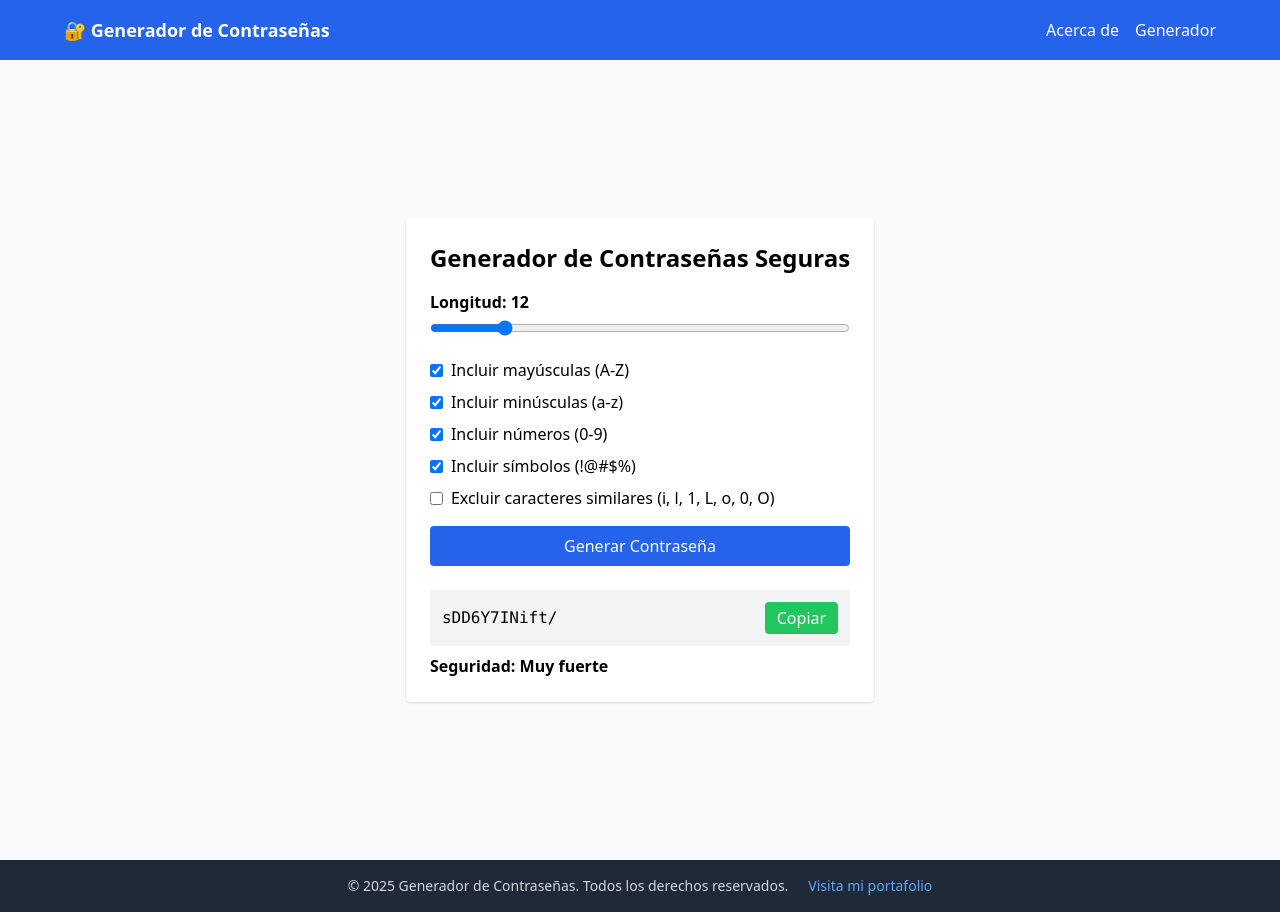
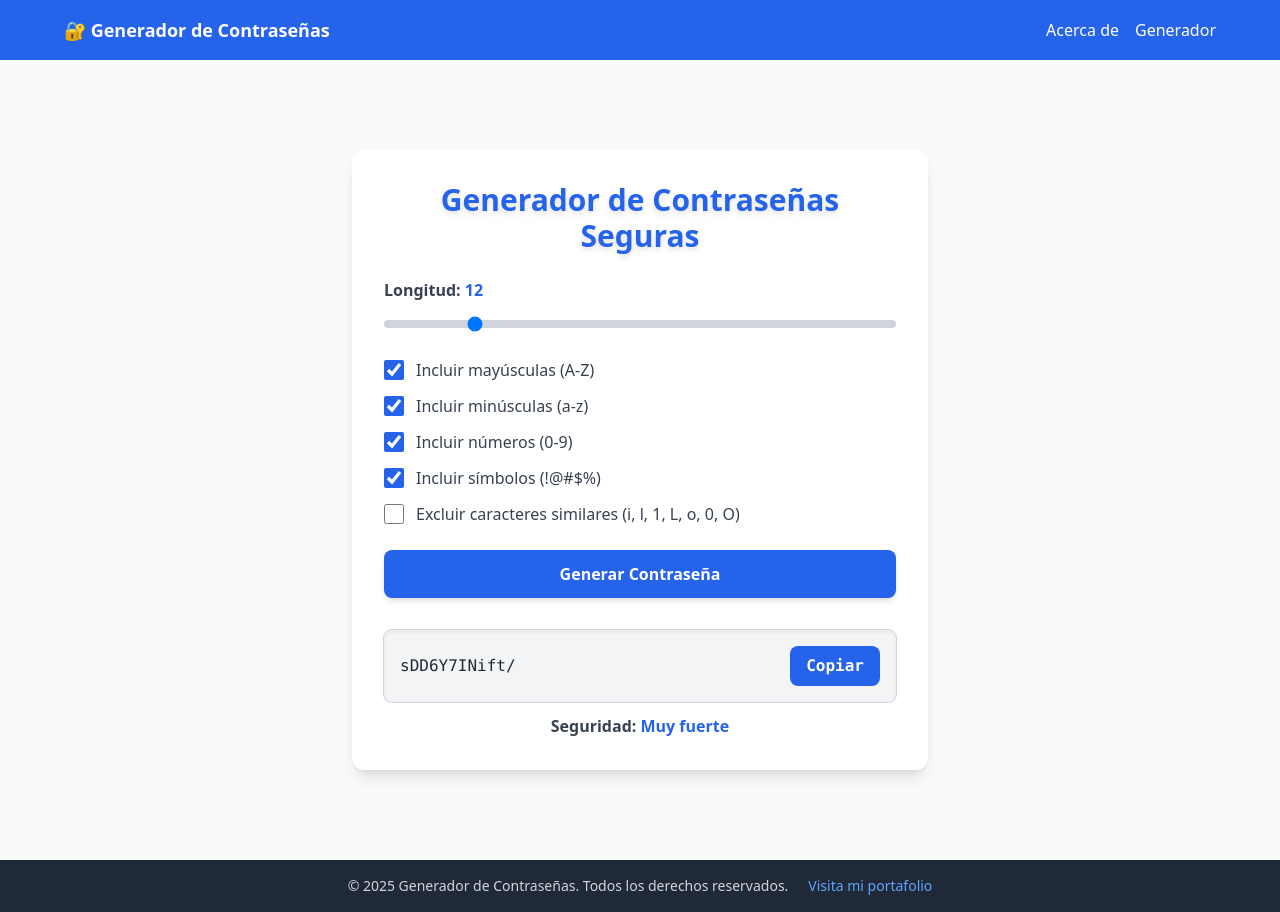
Before and after one commit to Nico09Barberis/password-generator, a React (Vite) app in the folder passw-generator/: page /generator in a window 1280 px wide. Both pictures are taken after a click on the button "Generar Contraseña". Built offline with nearby package versions, Linux system fonts and the light colour scheme.

Commit message:
ajustes visuales en el componente del generador, faltan aun

```diff
--- a/passw-generator/src/components/Generator.jsx
+++ b/passw-generator/src/components/Generator.jsx
@@ -77,94 +77,112 @@ export default function PasswordGenerator() {
   };
 
   return (
-    <div className="max-w-xl mx-auto p-6 bg-white rounded shadow">
-      <h1 className="text-2xl font-bold mb-4">Generador de Contraseñas Seguras</h1>
+    <div
+      className="max-w-xl mx-auto p-8 bg-white rounded-xl shadow-lg
+                  transform transition-transform duration-300 hover:scale-[1.02]"
+    >
+      <h1
+        className="text-3xl font-extrabold mb-6 text-center text-blue-600
+                  drop-shadow-md"
+      >
+        Generador de Contraseñas Seguras
+      </h1>
 
-      <div className="mb-4">
-        <label className="block mb-1 font-semibold">Longitud: {length}</label>
+      <div className="mb-6">
+        <label className="block mb-2 font-semibold text-gray-700">
+          Longitud: <span className="text-blue-600">{length}</span>
+        </label>
         <input
           type="range"
           min="8"
           max="32"
           value={length}
           onChange={(e) => setLength(+e.target.value)}
-          className="w-full"
+          className="w-full h-2 rounded-lg appearance-none bg-gray-300
+                  cursor-pointer transition-colors hover:bg-blue-300"
         />
       </div>
 
-      <div className="space-y-2 mb-4">
-        <label className="flex items-center">
-          <input
-            type="checkbox"
-            checked={includeUpper}
-            onChange={() => setIncludeUpper(!includeUpper)}
-            className="mr-2"
-          />
-          Incluir mayúsculas (A-Z)
-        </label>
-
-        <label className="flex items-center">
-          <input
-            type="checkbox"
-            checked={includeLower}
-            onChange={() => setIncludeLower(!includeLower)}
-            className="mr-2"
-          />
-          Incluir minúsculas (a-z)
-        </label>
-
-        <label className="flex items-center">
-          <input
-            type="checkbox"
-            checked={includeNumbers}
-            onChange={() => setIncludeNumbers(!includeNumbers)}
-            className="mr-2"
-          />
-          Incluir números (0-9)
-        </label>
-
-        <label className="flex items-center">
-          <input
-            type="checkbox"
-            checked={includeSymbols}
-            onChange={() => setIncludeSymbols(!includeSymbols)}
-            className="mr-2"
-          />
-          Incluir símbolos (!@#$%)
-        </label>
-
-        <label className="flex items-center">
-          <input
-            type="checkbox"
-            checked={excludeSimilar}
-            onChange={() => setExcludeSimilar(!excludeSimilar)}
-            className="mr-2"
-          />
-          Excluir caracteres similares (i, l, 1, L, o, 0, O)
-        </label>
+      <div className="space-y-3 mb-6">
+        {[
+          {
+            label: "Incluir mayúsculas (A-Z)",
+            checked: includeUpper,
+            onChange: () => setIncludeUpper(!includeUpper),
+          },
+          {
+            label: "Incluir minúsculas (a-z)",
+            checked: includeLower,
+            onChange: () => setIncludeLower(!includeLower),
+          },
+          {
+            label: "Incluir números (0-9)",
+            checked: includeNumbers,
+            onChange: () => setIncludeNumbers(!includeNumbers),
+          },
+          {
+            label: "Incluir símbolos (!@#$%)",
+            checked: includeSymbols,
+            onChange: () => setIncludeSymbols(!includeSymbols),
+          },
+          {
+            label: "Excluir caracteres similares (i, l, 1, L, o, 0, O)",
+            checked: excludeSimilar,
+            onChange: () => setExcludeSimilar(!excludeSimilar),
+          },
+        ].map(({ label, checked, onChange }) => (
+          <label
+            key={label}
+            className="flex items-center cursor-pointer select-none
+                    text-gray-700 hover:text-blue-600 transition-colors"
+          >
+            <input
+              type="checkbox"
+              checked={checked}
+              onChange={onChange}
+              className="mr-3 w-5 h-5 accent-blue-600 transition-transform
+                      hover:scale-125"
+            />
+            {label}
+          </label>
+        ))}
       </div>
 
       <button
         onClick={generatePassword}
-        className="w-full bg-blue-600 text-white py-2 rounded hover:bg-blue-700 transition"
+        className="w-full bg-blue-600 text-white py-3 rounded-lg font-semibold
+                shadow-md hover:bg-blue-700 active:scale-95 transition-transform"
+        type="button"
       >
         Generar Contraseña
       </button>
 
       {password && (
-        <div className="mt-6">
-          <div className="flex items-center justify-between bg-gray-100 p-3 rounded select-all">
-            <span className="font-mono break-all">{password}</span>
+        <div className="mt-8">
+          <div
+            className="flex items-center justify-between bg-gray-100 p-4 rounded-lg
+                        font-mono text-gray-800 select-all
+                        shadow-inner ring-1 ring-gray-300"
+          >
+            <span className="break-all">{password}</span>
             <button
               onClick={copyToClipboard}
-              className="ml-4 px-3 py-1 bg-green-500 text-white rounded hover:bg-green-600 transition"
+              className={`ml-4 px-4 py-2 rounded-lg font-semibold
+                        transition-colors transform
+                        ${
+                          copied
+                            ? "bg-green-500 text-white"
+                            : "bg-blue-600 text-white hover:bg-blue-700"
+                        }
+                        hover:scale-110 active:scale-95`}
+              type="button"
             >
               {copied ? "Copiado ✔" : "Copiar"}
             </button>
           </div>
 
-          <p className="mt-2 font-semibold">
-            Seguridad: <span>{getStrength()}</span>
+          <p className="mt-3 text-center font-semibold text-gray-700">
+            Seguridad: <span className="text-blue-600">{getStrength()}</span>
           </p>
         </div>
       )}
--- a/passw-generator/src/pages/About.jsx
+++ b/passw-generator/src/pages/About.jsx
@@ -1,30 +1,42 @@
 export default function About() {
   return (
-    <div className="min-h-screen bg-gray-50 flex items-center justify-center px-6 py-12">
-      <div className="max-w-3xl bg-white shadow-lg rounded-lg p-8">
-        <h1 className="text-4xl font-bold text-blue-600 mb-6">ℹ️ Acerca del Generador de Contraseñas</h1>
+    <div className="min-h-screen bg-gray-900 px-6 py-12 flex items-center justify-center">
+      <div className="max-w-5xl w-full p-10">
+        <h1 className="text-5xl font-extrabold text-blue-400 mb-10 text-center">
+          Acerca del Generador de Contraseñas
+        </h1>
 
-        <section className="mb-6">
-          <h2 className="text-2xl font-semibold mb-2">💡 Problema que resuelve</h2>
-          <p className="text-gray-700">
+        <div className="grid gap-10 md:grid-cols-3">
+          <section className="p-6 bg-blue-800 rounded-lg shadow-md cursor-default
+            transition transform hover:-translate-y-2 hover:shadow-xl hover:bg-blue-700">
+            <h2 className="text-3xl font-bold mb-4 text-blue-300 flex items-center gap-2">
+              💡 Problema que resuelve
+            </h2>
+            <p className="text-blue-200 leading-relaxed">
               Muchas personas utilizan contraseñas débiles o repetidas, lo que aumenta el riesgo
               de que sus cuentas sean comprometidas. Nuestro generador crea contraseñas seguras
               para proteger mejor tu información personal.
             </p>
           </section>
 
-        <section className="mb-6">
-          <h2 className="text-2xl font-semibold mb-2">⚙ Cómo funciona</h2>
-          <p className="text-gray-700">
+          <section className="p-6 bg-purple-800 rounded-lg shadow-md cursor-default
+            transition transform hover:-translate-y-2 hover:shadow-xl hover:bg-purple-700">
+            <h2 className="text-3xl font-bold mb-4 text-purple-300 flex items-center gap-2">
+              ⚙ Cómo funciona
+            </h2>
+            <p className="text-purple-200 leading-relaxed">
               Puedes personalizar la longitud y los tipos de caracteres que quieres incluir:
               mayúsculas, minúsculas, números, símbolos y más. Con un solo clic, obtendrás una
               contraseña aleatoria que puedes copiar y usar inmediatamente.
             </p>
           </section>
 
-        <section>
-          <h2 className="text-2xl font-semibold mb-2">🚀 Ventajas</h2>
-          <ul className="list-disc list-inside text-gray-700 space-y-1">
+          <section className="p-6 bg-green-800 rounded-lg shadow-md cursor-default
+            transition transform hover:-translate-y-2 hover:shadow-xl hover:bg-green-700">
+            <h2 className="text-3xl font-bold mb-4 text-green-300 flex items-center gap-2">
+              🚀 Ventajas
+            </h2>
+            <ul className="list-disc list-inside text-green-200 space-y-2 leading-relaxed">
               <li>Generación rápida y sencilla</li>
               <li>Personalización completa</li>
               <li>Copiado con un clic</li>
@@ -33,5 +45,6 @@ export default function About() {
           </section>
         </div>
       </div>
+    </div>
   );
 }
```
Lines whose indentation alone changed are shown as unchanged.
